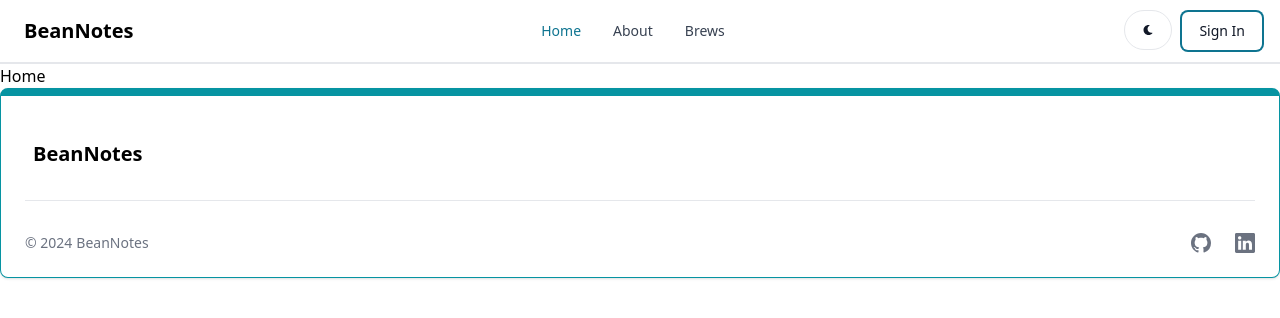
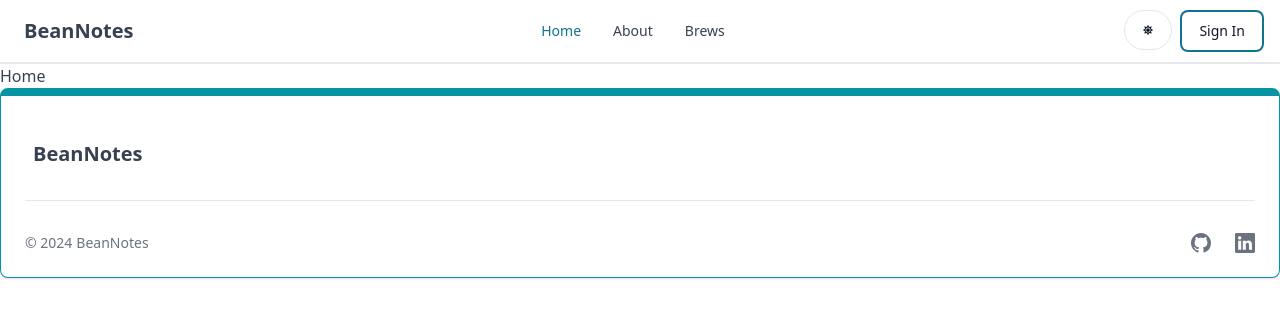
Before and after one commit to yihfei/mern-app, a React (Vite) app in the folder client/: page / in a window 1280 px wide. Shown: the top 318 px of the page. Built offline with nearby package versions, Linux system fonts and the light colour scheme; no server answers.

Commit message:
Complete dark mode functionality

```diff
--- a/client/src/components/Header.jsx
+++ b/client/src/components/Header.jsx
@@ -1,12 +1,15 @@
 import React from 'react'
 import { Button, Dropdown, Navbar, TextInput } from 'flowbite-react'
 import { Link, useLocation  } from 'react-router-dom'
-import { FaMoon } from 'react-icons/fa'
-import { useSelector } from 'react-redux';
+import { FaMoon, FaSun } from 'react-icons/fa'
+import { useSelector, useDispatch } from 'react-redux';
+import { toggleTheme } from '../redux/theme/themeSlice.js';
 
 export default function Header() {
     const path = useLocation().pathname;
+    const dispatch = useDispatch();
     const { currentUser } = useSelector(state => state.user);
+    const { theme } = useSelector((state) => state.theme);
   return (
     <Navbar className="border-b-2">
         <Link to="/" className="self center whitespace-nowrap text-sm sm:text-xl
@@ -14,8 +17,9 @@
             <span className='px-2 py-1'>BeanNotes</span>
         </Link>
         <div className="flex gap-2 md:order-2">
-            <Button className="w-12 h-10 hidden sm:inline" color="gray" pill>
-                <FaMoon />
+            <Button className="w-12 h-10 hidden sm:inline" color="gray" pill
+            onClick={() => dispatch(toggleTheme())}>
+                {theme === 'light' ? <FaSun /> : <FaMoon />}
             </Button>
             { currentUser ? (
                 <div>
--- /dev/null
+++ b/client/src/components/ThemeProvider.jsx
@@ -0,0 +1,12 @@
+import { useSelector } from 'react-redux';
+
+export default function ThemeProvider({ children }) {
+  const { theme } = useSelector((state) => state.theme);
+  return (
+    <div className={theme}>
+      <div className='bg-white text-gray-700 dark:text-gray-200 dark:bg-[rgb(16,23,42)] min-h-screen'>
+        {children}
+      </div>
+    </div>
+  );
+}
--- a/client/src/main.jsx
+++ b/client/src/main.jsx
@@ -5,11 +5,14 @@
 import { store, persistor } from './redux/store.js'
 import { Provider } from 'react-redux'
 import { PersistGate } from 'redux-persist/integration/react';
+import ThemeProvider from './components/ThemeProvider.jsx'
 
 ReactDOM.createRoot(document.getElementById('root')).render(
   <PersistGate persistor={persistor}>
     <Provider store={store}>
-      <App />
+      <ThemeProvider>
+        <App />
+      </ThemeProvider>
     </Provider>
   </PersistGate>
 )
--- a/client/src/redux/store.js
+++ b/client/src/redux/store.js
@@ -1,11 +1,13 @@
 import { configureStore, combineReducers } from '@reduxjs/toolkit';
 import userReducer from './user/userSlice';
+import themeReducer from './theme/themeSlice'
 import { persistReducer, persistStore } from 'redux-persist';
 import storage from 'redux-persist/lib/storage';
 
 
 const rootReducer = combineReducers({
   user: userReducer,
+  theme: themeReducer,
 });
 
 const persistConfig = {
--- /dev/null
+++ b/client/src/redux/theme/themeSlice.js
@@ -0,0 +1,19 @@
+import {createSlice} from '@reduxjs/toolkit';
+
+const initialState = {
+    theme: 'light',
+};
+
+const themeSlice = createSlice({
+    name: 'theme',
+    initialState,
+    reducers: {
+        toggleTheme: (state) => {
+            state.theme = state.theme === 'light' ? 'dark' : 'light';
+        },
+        }
+});
+
+export const {toggleTheme} = themeSlice.actions;
+
+export default themeSlice.reducer;
```
